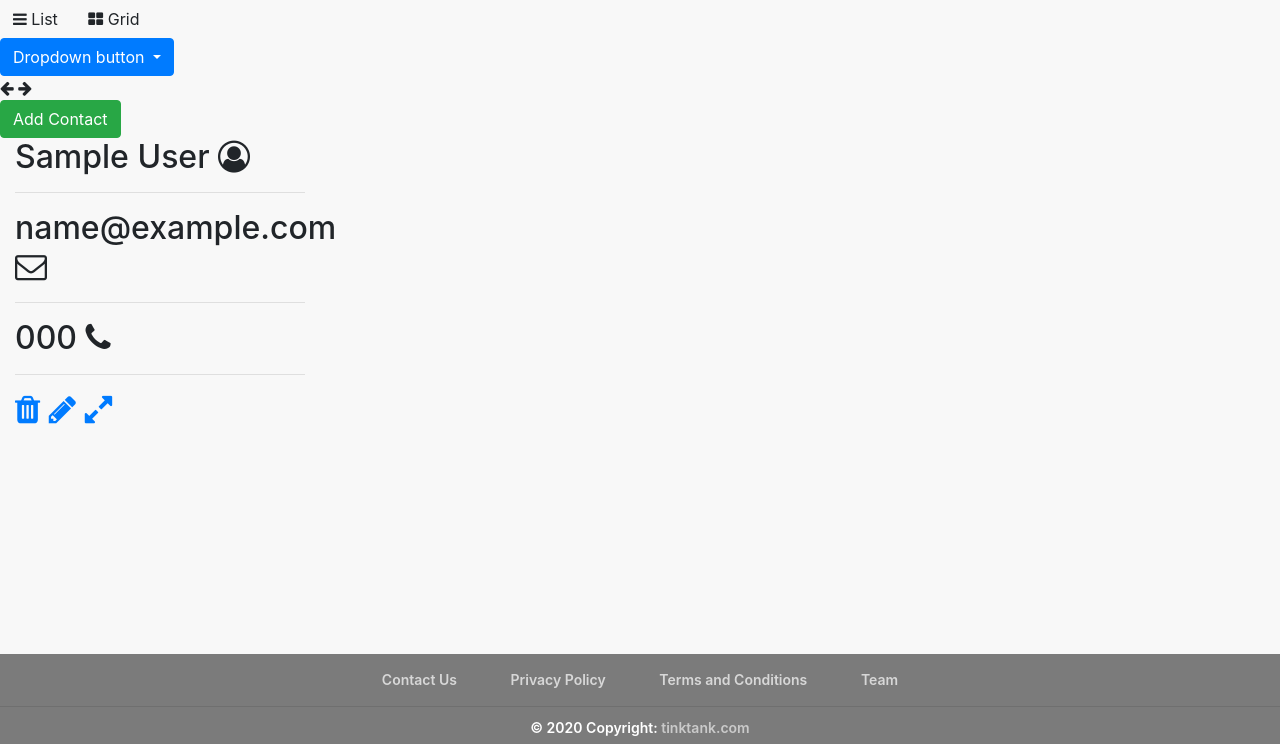
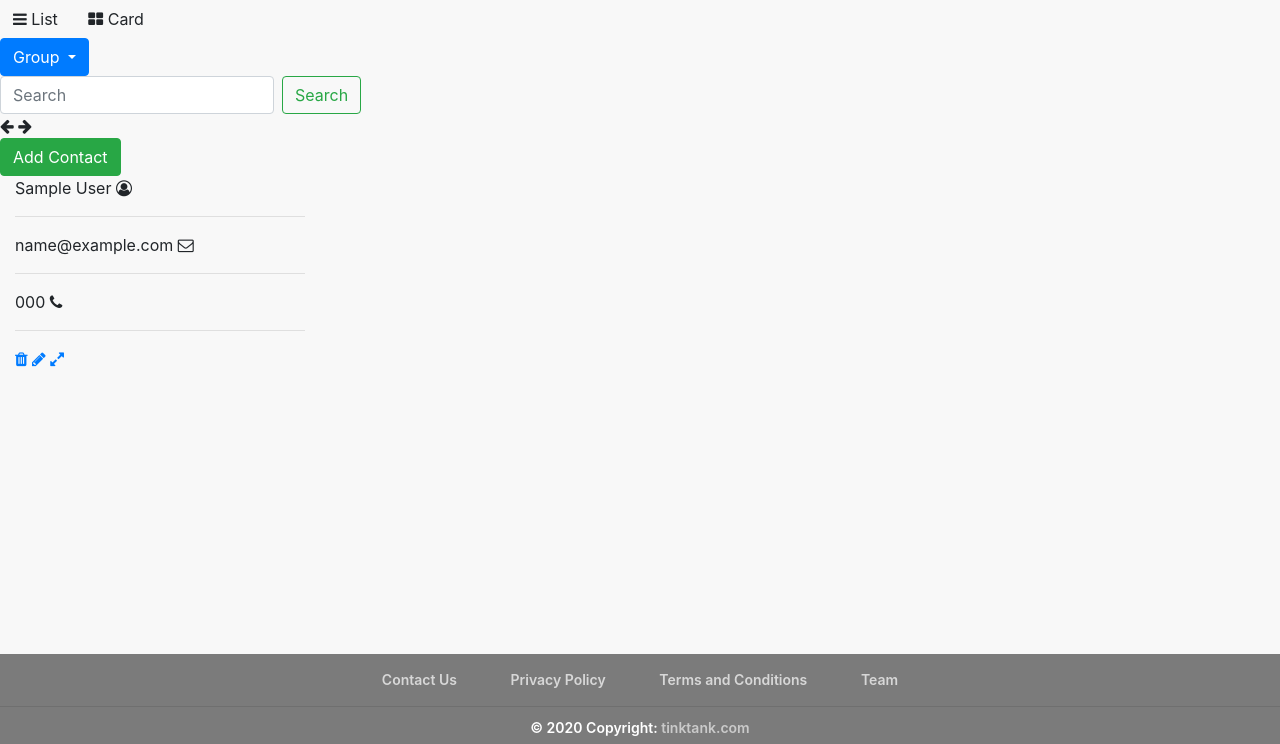
Before and after one commit to tinktankin/tink-mycontact, a Django app: page /viewcontact in a window 1280 px wide. Shown: the part 56-800 px from the top of the page. Run offline with Django 3.2, Linux system fonts and the light colour scheme; tables that the repository leaves empty hold one stand-in row (values such as "Sample post"); some libraries are stand-ins or nearby versions.

Commit message:
version 2 /viewcontact complete

```diff
--- a/webapp/templates/webapp/view.html
+++ b/webapp/templates/webapp/view.html
@@ -16,22 +16,30 @@ View Contacts
 {% endblock script %}
 
 {% block body %}
+
 <section class="contact-options">
-    <div class="contact-options-container">
+    <div class="contact-options-container flex-column flex-sm-row">
+        <div class="left-aligned flex-column flex-sm-row">
             <div id="btnContainer">
                 <button id="list" class="btn"><i class="fa fa-bars"></i> List</button>
-            <button id="grid" class="btn active"><i class="fa fa-th-large"></i> Grid</button>
+                <button id="grid" class="btn active"><i class="fa fa-th-large"></i> Card</button>
             </div>
             <div class="filters">
                 <button type="button" class="btn btn-primary dropdown-toggle" data-toggle="dropdown">
-                Dropdown button
+                    Group
                 </button>
                 <div class="dropdown-menu">
-                <a class="dropdown-item" href="#">Link 1</a>
-                <a class="dropdown-item" href="#">Link 2</a>
-                <a class="dropdown-item" href="#">Link 3</a>
+                    <a class="dropdown-item" href="#">Group 1</a>
+                    <a class="dropdown-item" href="#">Group 2</a>
+                    <a class="dropdown-item" href="#">Group 3</a>
                 </div>
             </div>
+        </div>
+        <div class="right-aligned flex-column flex-sm-row">
+            <form class="form-inline my-2 my-lg-0">
+                <input class="form-control mr-sm-2" type="search" placeholder="Search" aria-label="Search">
+                <button class="btn btn-outline-success my-2 my-sm-0" type="submit">Search</button>
+            </form>
             <div class="page">
                 <i class="fa fa-arrow-left" aria-hidden="true"></i>
                 <i class="fa fa-arrow-right" aria-hidden="true"></i>
@@ -42,29 +50,40 @@ View Contacts
                 </a>
             </div>
         </div>
+    </div>
 </section>
 
 <section class="contact-view">
     <div class="container-fluid">
         <div class="row view-group">
             {% for Contact in cont_instance %}
-            <div class="item col-sm-6 col-md-4 col-lg-3">
+            <div class="item col-12 col-md-6 col-lg-4 col-xl-3">
                 <div class="card-view">
-                    <div class='card-title'>
-                        <h2>
+                    <div class="contact-name-container">
                         <span class="contact-name">{{Contact.full_name}}</span>
-                            <i class="fa fa-user-circle-o" aria-hidden="true"></i>
+                        <i class="name-icon fa fa-user-circle-o" aria-hidden="true"></i>
+                    </div>
                     <hr>
+                    <div class="contact-email-container">
                         <span class="contact-email">{{Contact.email}}</span>
-                            <i class="fa fa-envelope-o" aria-hidden="true"></i>
+                        <i class="email-icon fa fa-envelope-o" aria-hidden="true"></i>
+                    </div>
                     <hr>
-                            <span class="contact-email">{{Contact.phone}}</span>
-                            <i class="fa fa-phone" aria-hidden="true"></i>
+                    <div class="contact-phone-container">
+                        <span class="contact-phone">{{Contact.phone}}</span>
+                        <i class="phone-icon fa fa-phone" aria-hidden="true"></i>
+                    </div>
                     <hr>
+                    <div class="action-icons">
+                        <span>
                             <a href="contact-detail" target="_blank"><i class="fa fa-trash" aria-hidden="true"></i></a>
-                            <a href="login"><i class="fa fa-pencil" aria-hidden="true"></i></a>
-                            <a href="login"><i class="fa fa-expand" aria-hidden="true"></i></a>
-                        </h2>
+                        </span>
+                        <span>
+                            <a href="contact-detail" target="_blank"><i class="fa fa-pencil" aria-hidden="true"></i></a>
+                        </span>
+                        <span>
+                            <a href="contact-detail" target="_blank"><i class="fa fa-expand" aria-hidden="true"></i></a>
+                        </span>
                     </div>
                 </div>
             </div>
```
Also changed, not shown: webapp/static/webapp/css/view.css (+137 -21 lines), webapp/static/webapp/js/view.js (+6 -31 lines). Lines whose indentation alone changed are shown as unchanged.
